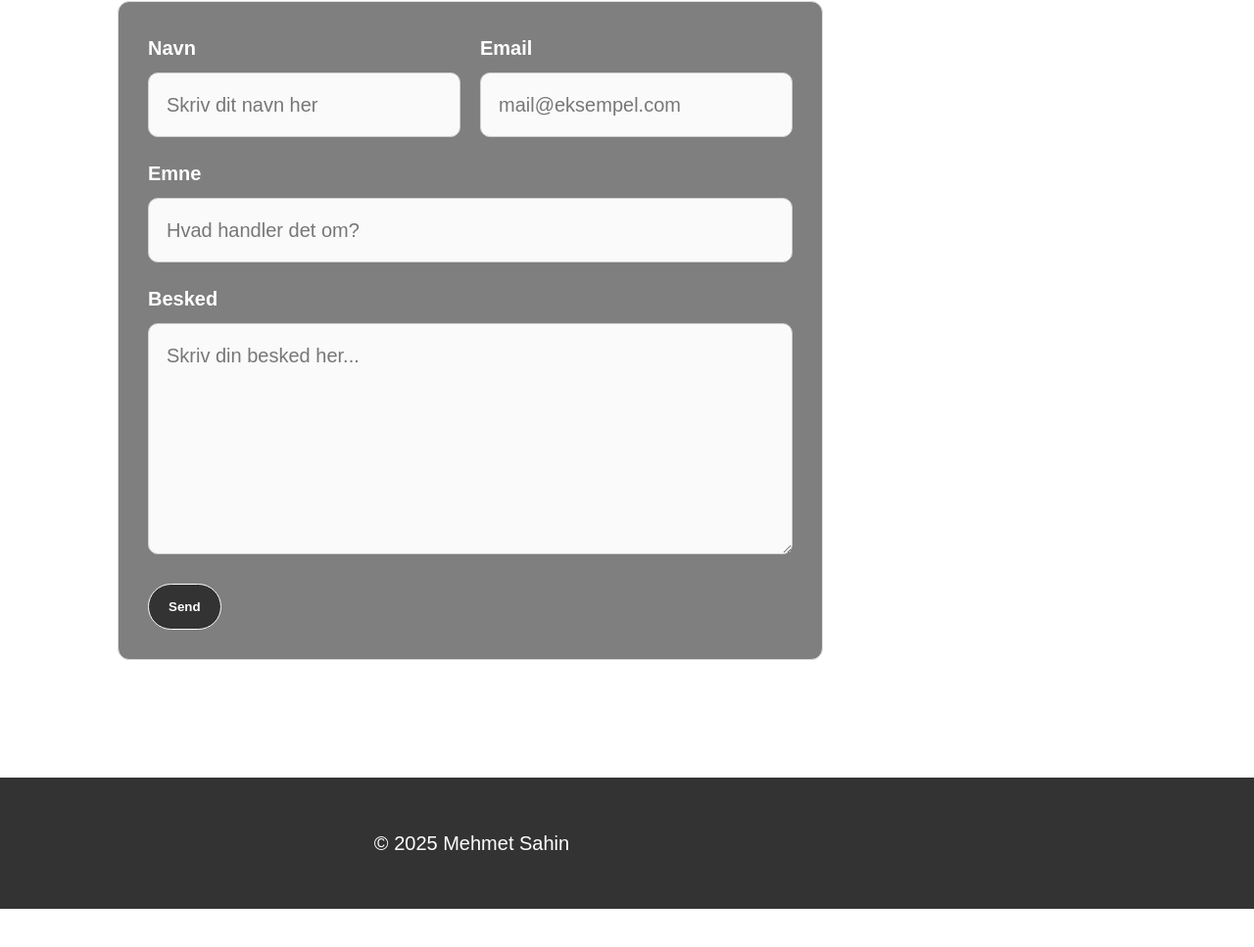
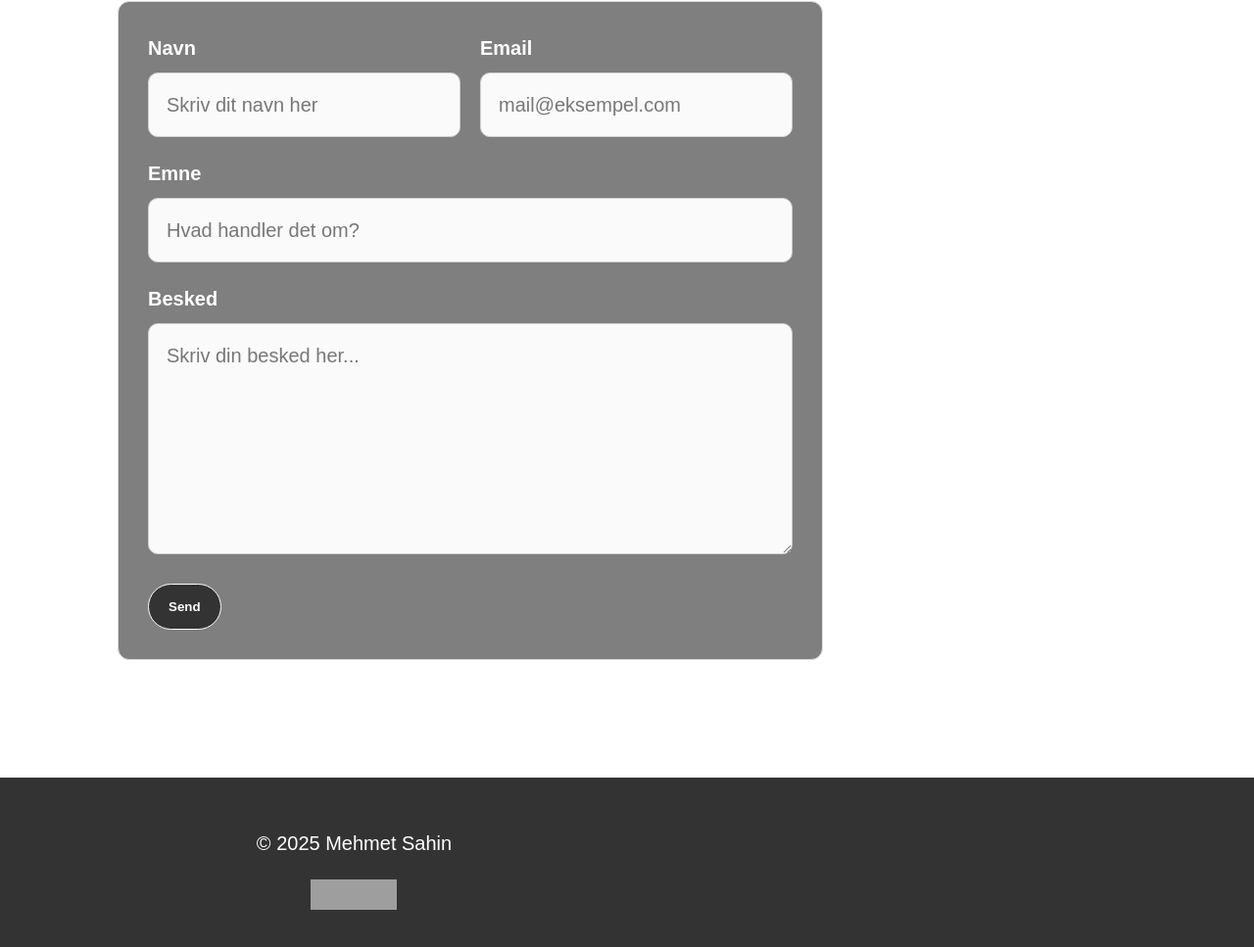
Before and after one commit to MehmetSoftwares/CV-web-projekt, a plain HTML site: page index.html in a window 1280 px wide. Shown: the part 1245-2212 px from the top of the page at 98% size. Before the commit the page ends 2173 px from the top, so only its background shows below. Drawn offline with Linux system fonts and the light colour scheme; grey boxes are pictures that could not be loaded.

Commit message:
css validation

```diff
--- a/index.html
+++ b/index.html
@@ -106,10 +106,14 @@
   </main>
 
   <footer>
-    <div class="container">
-      <p>&copy; 2025 Mehmet Sahin</p>
-    </div>
+          <p>&copy; 2025 Mehmet Sahin</p>
+        <p>
+          <a href="https://jigsaw.w3.org/css-validator/check/referer" >
+        <img style="border:0;width:88px;height:31px"
+            src="https://jigsaw.w3.org/css-validator/images/vcss-blue"
+            alt="Valid CSS!" />
+    </a>
+</p>
   </footer>
-
 </body>
 </html>
```
